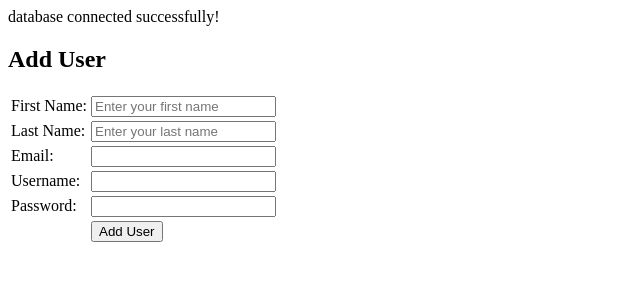
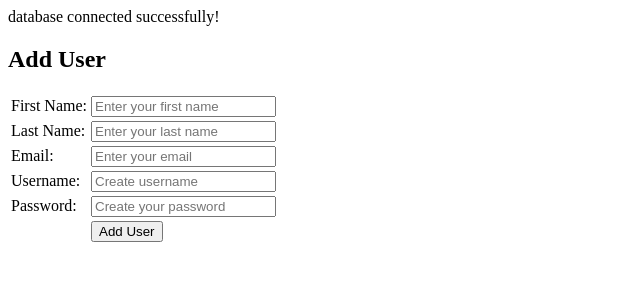
Before and after one commit to patrickgitungo18/Stillwaters_System, a PHP site: page /htdocs/sample_system/add_user.php in a window 1280 px wide. Shown: the top 300 px of the page, without its empty margins (0-640 px from the left). Run offline with PHP 8.4, Linux system fonts and the light colour scheme.

Commit message:
adding sql query top add user

```diff
--- a/htdocs/sample_system/add_user.php
+++ b/htdocs/sample_system/add_user.php
@@ -19,15 +19,15 @@
                 </tr>
                 <tr>
                     <td>Email:</td>
-                    <td><input type="text" name="email"></td>
+                    <td><input type="text" name="email" placeholder="Enter your email"></td>
                 </tr>
                 <tr>
                     <td>Username:</td>
-                    <td><input type="text" name="username"></td>
+                    <td><input type="text" name="username" placeholder="Create username"></td>
                 </tr>
                 <tr>
                     <td>Password:</td>
-                    <td><input type="text" name="password"></td>
+                    <td><input type="text" name="password" placeholder="Create your password"></td>
                 </tr>
                 <tr>
                     <td></td>
@@ -35,4 +35,26 @@
                 </tr>
             </table>
         </form>
+    <?php
+
+        if(isset($_POST['submit'])){
+            $firstname = $_POST['firstname'];
+            $lastname = $_POST['lastname'];
+            $email = $_POST['email'];
+            $username = $_POST['username'];
+            $password = $_POST['password'];
+
+            $query = "INSERT INTO user (first_name, last_name, email, username, password) VALUES ('$firstname', '$lastname', '$email', '$username', '$password')";
+
+            //check the query if it is executed
+            $result = mysqli_query($conn, $query);
+
+            if($result){
+                echo "User added successfully";
+            }else{
+                echo "Failed to add user";
+            }
+        }
+
+    ?>
     </body>
```
